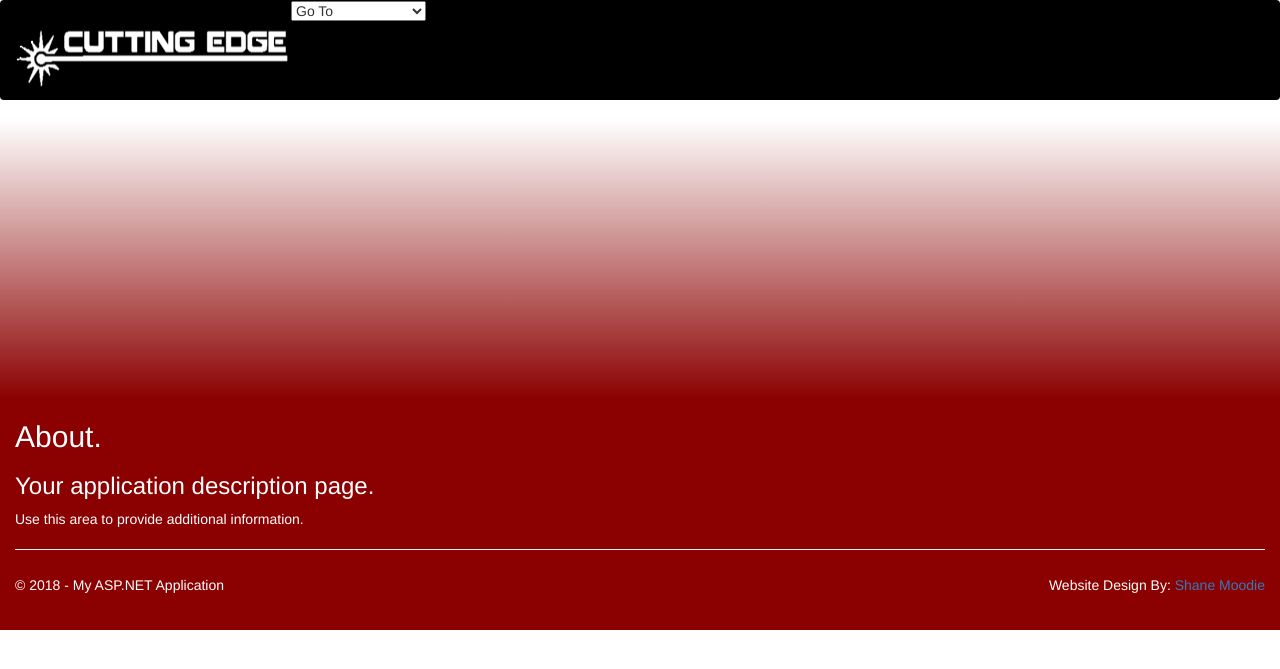
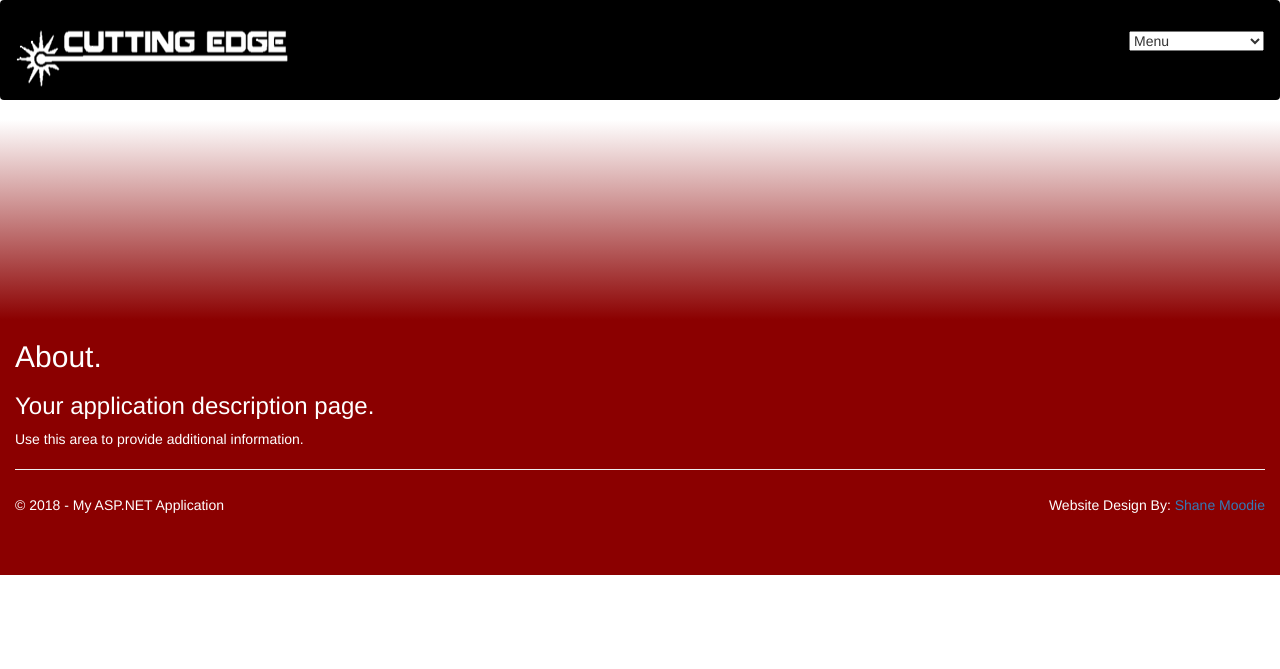
Before and after one commit to ShaneMoodie/CuttingEdgeLighting, an ASP.NET MVC app: page /Home/About in a window 1280 px wide. Shown: the top 669 px of the page. Run offline with ASP.NET Core 8 and stand-ins for ASP.NET MVC 5, Linux system fonts and the light colour scheme; the project's own start-up code is not run, and a stand-in starts its controllers and pages; some libraries are stand-ins or nearby versions.

Commit message:
Home Page first draft Final

```diff
--- a/CuttingEdgeLighting/Content/Site.css
+++ b/CuttingEdgeLighting/Content/Site.css
@@ -109,9 +109,12 @@ textarea {
 
 nav select {
     display: none;
+    float: right;
+    margin-right: 15px;
+    margin-top: 30px;
 }
 
-@media (max-width: 1500px) {
+@media (max-width: 1650px) {
     nav ul {display: none;}
     nav select {display: inline-block;}
 }
@@ -125,7 +128,7 @@ nav select {
 }
 
 #grad {
-    height: 35%;
+    height: 25%;
     width: 100%;
     background-color: white;
     background-image: linear-gradient(white, darkred);
@@ -142,7 +145,7 @@ nav select {
 
 /*Home Page CSS*/
 .container {
-    padding-bottom: 25px;
+    padding-bottom: 50px;
 }
 
 .columns {
@@ -154,7 +157,8 @@ nav select {
 .col-left {
     padding: 0 10px;
     border-style: double;
-    border-width: thick;
+    border-width: 8px;
+    border-radius: 8px 8px;
     float: left;
     width: 50%;
     height: 400px;
@@ -165,8 +169,10 @@ nav select {
 .col-right {
     padding: 0 10px;
     border-style: double;
-    border-width: thick;
+    border-width: 8px;
+    border-radius: 8px 8px;
     float: right;
+    margin-right: 120px;
     width: 30%;
     height: 400px;
     background-image: url('Pictures/TextBackground.jpg');
--- a/CuttingEdgeLighting/Views/Shared/_Layout.cshtml
+++ b/CuttingEdgeLighting/Views/Shared/_Layout.cshtml
@@ -115,7 +115,7 @@
         </ul>
 
         <select>
-            <option value="">Go To</option>
+            <option value="">Menu</option>
             <option value="">Electrical</option>
             <option value="">Lighting</option>
             <option value="">Energy</option>
```
